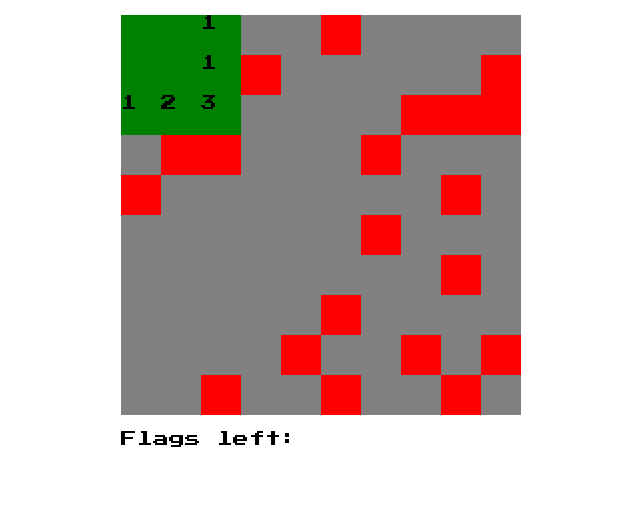
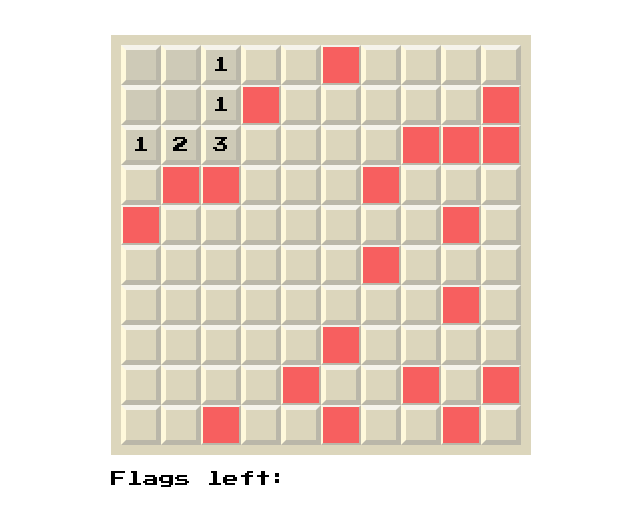
Before and after one commit to GerPut/minesweeper, a plain HTML site: page index.html in a window 1280 px wide. Both pictures are taken after a click on the element 460 px from the left and 84 px from the top of the page. Shown: the part 49-574 px from the top of the page, without its empty margins (319-959 px from the left). Drawn offline with Linux system fonts and the light colour scheme.

Commit message:
Added styles to divs.

```diff
--- a/styles.css
+++ b/styles.css
@@ -21,7 +21,9 @@ body {
     width: 400px;
     display: flex;
     flex-wrap: wrap;
-    background-color: grey;
+    background-color: #dcd6bc;
+    margin-top: 20px;
+    border: 10px solid #dcd6bc;
 }
 
 .grid div {
@@ -29,10 +31,50 @@ body {
     width: 40px;
 }
 
-.bomb {
-    background-color: red;
+.checked {
+    height: 40px;
+    width: 40px;
+    display: flex;
+    justify-content: center;
+    align-items: center;
+    border: 2px solid;
+    background-color: #cecab7;
+    border-color: #9c998d;
+    box-sizing: border-box;
 }
 
-.checked {
-    background-color: green;
+.bomb {
+    height: 40px;
+    width: 40px;
+    display: flex;
+    justify-content: center;
+    align-items: center;
+    border: 2px solid;
+    background-color: rgb(247, 95, 95);
+    border-color: #f5f3eb #bab7a9 #bab7a9 #fff9db;
+    box-sizing: border-box;
 }
+
+.valid {
+    height: 40px;
+    width: 40px;
+    border: 5px solid;
+    border-color: #f5f3eb #bab7a9 #bab7a9 #fff9db;
+    box-sizing: border-box;
+}
+
+.one {
+    color: blue;
+}
+
+.two {
+    color: green;
+}
+
+.three {
+    color: red;
+}
+
+.four {
+    color: #1429A9;
+}
```
